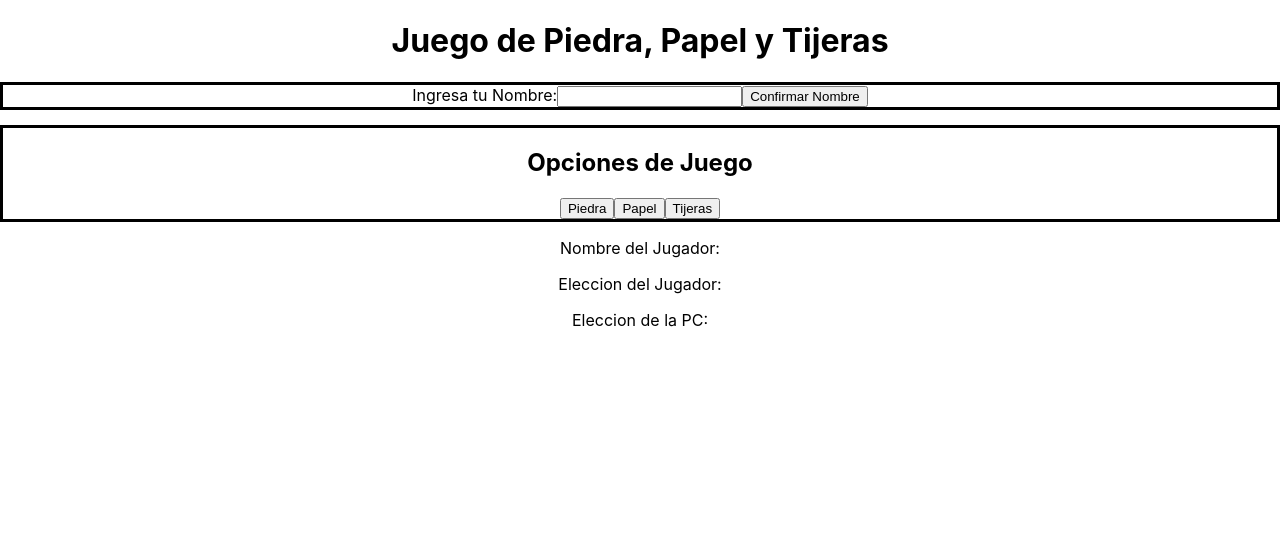
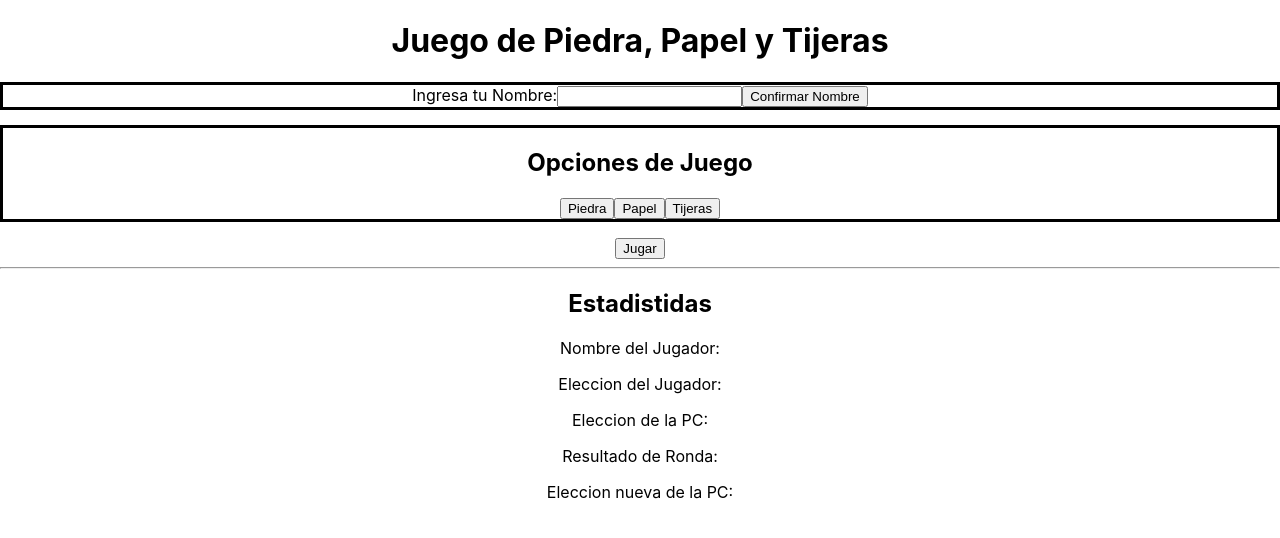
Before and after one commit to LuGiulkovich/practico3, a React (Create React App) app: page / in a window 1280 px wide. Shown: the top 538 px of the page. Built offline with nearby package versions, Linux system fonts and the light colour scheme.

Commit message:
Parte 5 / Actualizo Parte 4

```diff
--- a/src/App.js
+++ b/src/App.js
@@ -2,12 +2,16 @@ import React, { useState } from 'react';
 import './App.css';
 import { InterfazUsuario } from './componentes/InterfazUsuario';
 import { EleccionJugadas } from './componentes/EleccionJugadas';
+import { JugadaPC } from './componentes/JugadaPC';
 
 function App() {
   /** Creo los estados */
   const [nombreJugador, setNombreJugador] = useState('');
   const [eleccionJugador, setEleccionJugador] = useState('');
   const [jugadaPC, setJugadaPC] = useState('');
+  const [nuevaJugadaPC, setNuevaJugadaPC] = useState('');
+  const [eleccionPC, setEleccionPC] = useState('');
+  const [resultado, setResultado] = useState('');
 
   /** Funcion para cambiar el nombre del jugador en App */
   const cambiarNombreJugador = (nombreJugador) => {
@@ -19,18 +23,64 @@ function App() {
     setEleccionJugador(eleccionJugador);
   }
 
+  /** Devuelve el numero aleatorio */
   const jugadaAleatoria = (numeroPC) => {
+    if (numeroPC === 0) {
+      setNuevaJugadaPC('Piedra');
+    } else if (numeroPC === 1) {
+      setNuevaJugadaPC('Papel');
+    } else {
+      setNuevaJugadaPC('Tijeras');
+    }
     setJugadaPC(numeroPC);
+  }
+
+  /** Devuelve el nombre de la opcion aleatoria */
+  const eleccionMaquina = (eleccionPC) => {
+    setEleccionPC(eleccionPC);
+  }
+
+  const empezarJuego = () => {
+    if (eleccionJugador === 'Piedra') {
+      if (jugadaPC === 0) {
+        setResultado('Empate');
+      } else if (jugadaPC === 1) {
+        setResultado('Perdiste');
+      } else if (jugadaPC === 2) {
+        setResultado('Ganaste');
+      }
+    } else if (eleccionJugador === 'Papel') {
+      if (jugadaPC === 0) {
+        setResultado('Ganaste');
+      } else if (jugadaPC === 1) {
+        setResultado('Empate');
+      } else if (jugadaPC === 2) {
+        setResultado('Perdiste');
+      }
+    } else if (eleccionJugador === 'Tijeras') {
+      if (jugadaPC === 0) {
+        setResultado('Perdiste');
+      } else if (jugadaPC === 1) {
+        setResultado('Ganaste');
+      } else if (jugadaPC === 2) {
+        setResultado('Empate');
+      }
+    }
   }
 
     return (
       <div className="App" id="App">
         <h1>Juego de Piedra, Papel y Tijeras</h1>
         <InterfazUsuario siCambiarNombreJugador={cambiarNombreJugador}/>
-        <EleccionJugadas siCambiarEleccionJugador={cambiaEleccionJugador} siJugadaAleatoria={jugadaAleatoria}/>
+        <EleccionJugadas siCambiarEleccionJugador={cambiaEleccionJugador}/>
+        <JugadaPC siJugadaAleatoria={jugadaAleatoria} siEmpezarJuego={empezarJuego} siEleccionMaquina={eleccionMaquina}/>
+        <hr/>
+        <h2>Estadistidas</h2>
         <p>Nombre del Jugador: {nombreJugador}</p>
         <p>Eleccion del Jugador: {eleccionJugador}</p>
-        <p>Eleccion de la PC: {jugadaPC}</p>
+        <p>Eleccion de la PC: {eleccionPC}</p>
+        <p>Resultado de Ronda: {resultado}</p>
+        <p>Eleccion nueva de la PC: {nuevaJugadaPC}</p>
       </div>
     );
   }
--- a/src/componentes/JugadaPC.js
+++ b/src/componentes/JugadaPC.js
@@ -1,18 +1,34 @@
 import React, { useState } from 'react';
 
-export const JugadaPC = ({siJugadaAleatoria}) => {
+export const JugadaPC = ({siJugadaAleatoria, siEmpezarJuego, siEleccionMaquina}) => {
     /** Estado para la opcion de la PC */
-    const [eleccionPC, setEleccionPC] = useState(0);
+    const [numeroPC, setNumeroPC] = useState(0);
+    const [eleccionPC, setEleccionPC] = useState('');
 
     /** Funcion para la jugada aleatoria */
   const jugadaAleatoria = () => {
-    setEleccionPC(Math.floor(Math.random() * (2 - 0 + 1) + 0));
-    siJugadaAleatoria(eleccionPC);
+    setNumeroPC(Math.floor(Math.random() * (2 - 0 + 1) + 0));
+    siJugadaAleatoria(numeroPC);
+  }
+
+  const nombreEleccionPC = () => {
+    if (numeroPC === 0) {
+      setEleccionPC('Piedra');
+    } else if (numeroPC === 1) {
+      setEleccionPC('Papel');
+    } else if (numeroPC === 2) {
+      setEleccionPC('Tijeras');
+    }
+    siEleccionMaquina(eleccionPC);
   }
 
   return (
     <div>
-        <button onClick={jugadaAleatoria}>Jugar</button>
+        <button onClick={() => {
+          jugadaAleatoria();
+          nombreEleccionPC();
+          siEmpezarJuego();
+        }}>Jugar</button>
     </div>
   )
 }
```
Also changed, not shown: 1 other file (tests, documents, lock files or other folders).
